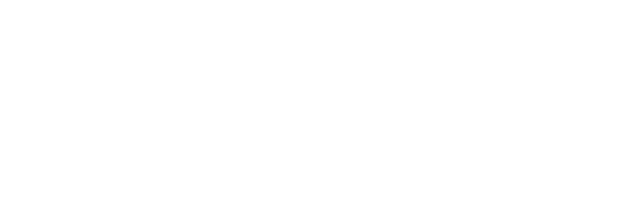
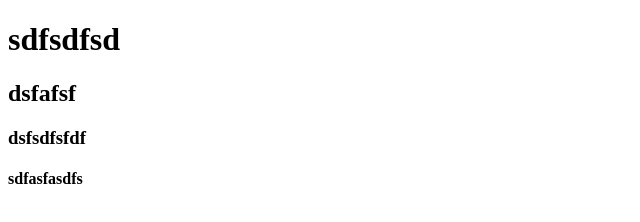
Before and after one commit to gatun998/crap, a plain HTML site: page index.html in a window 1280 px wide. Shown: the whole page, without its empty margins (0-640 px from the left). Drawn offline with Linux system fonts and the light colour scheme.

Commit message:
added index html

```diff
--- a/index.html
+++ b/index.html
@@ -4,8 +4,12 @@
     <meta charset="UTF-8">
     <meta name="viewport" content="width=device-width, initial-scale=1.0">
     <title>wasssup</title>
+
 </head>
 <body>
-
+    <h1>sdfsdfsd</h1>
+    <h2>dsfafsf</h2>
+    <h3>dsfsdfsfdf</h3>
+    <h4>sdfasfasdfs</h4>
 </body>
 </html>
```
